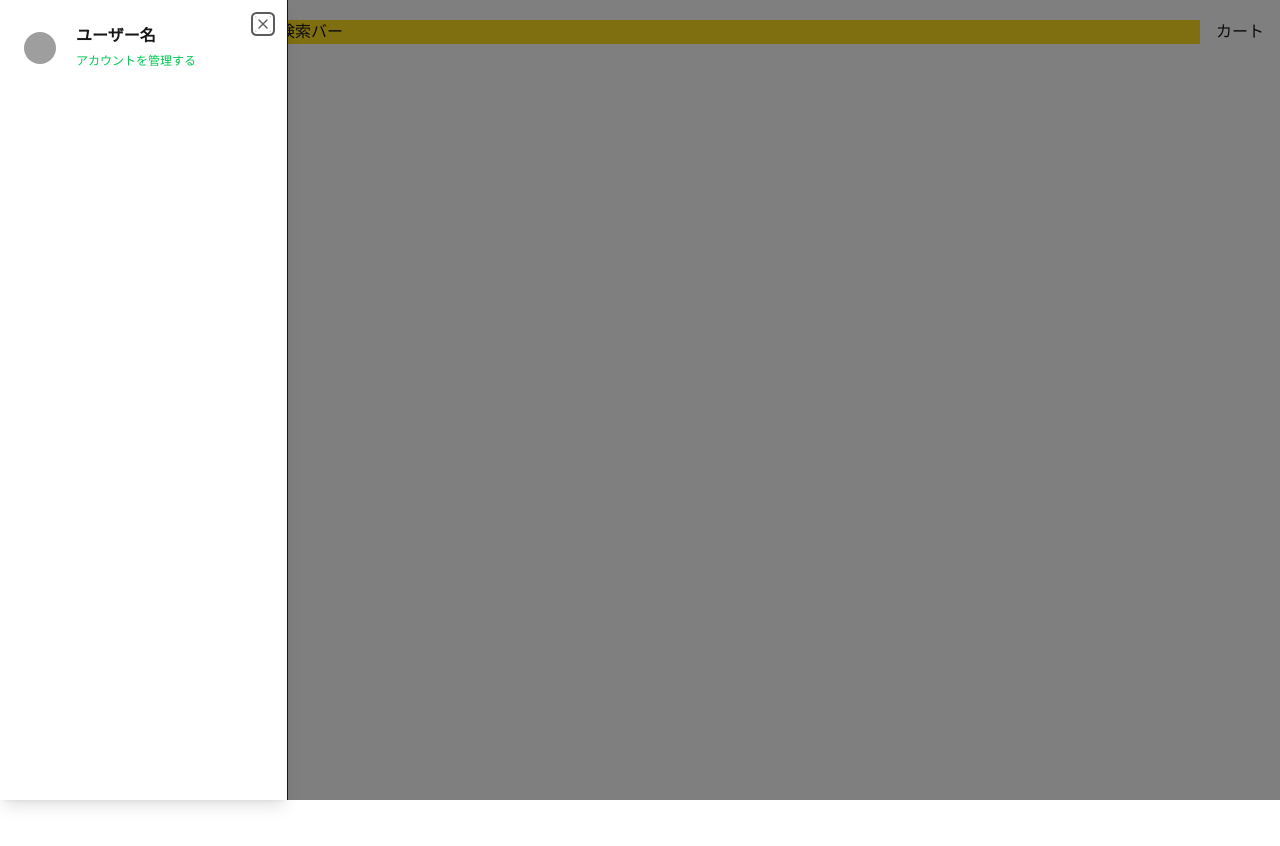
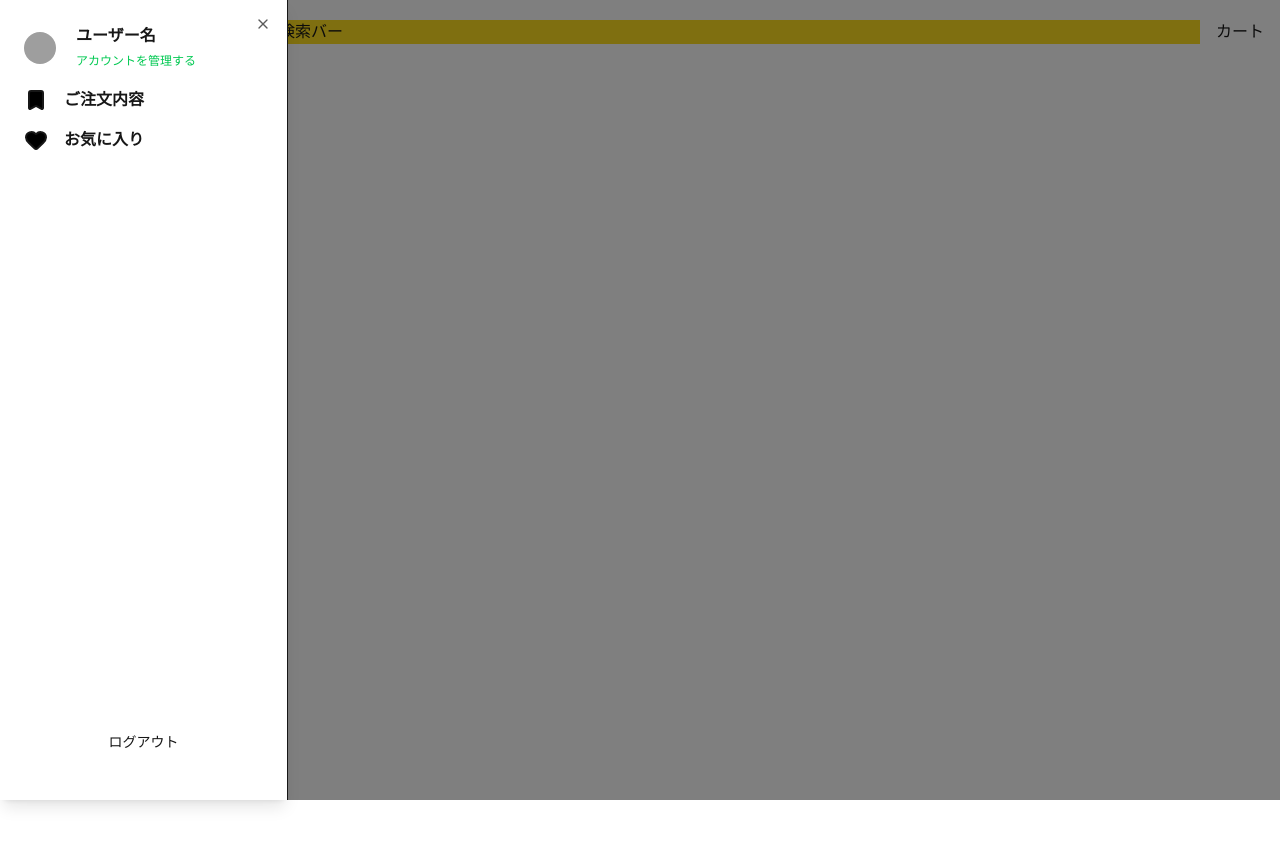
Before and after one commit to yuto-ogata25/food-delivery-app, a Next.js app: page / in a window 1280 px wide. Both pictures are taken after a click on the button 34 px from the left and 32 px from the top of the page. Shown: the top 846 px of the page. Built offline with nearby package versions, Linux system fonts and the light colour scheme; grey boxes are pictures that could not be loaded.

Commit message:
Create Menu List

```diff
--- a/src/components/menu-sheet.tsx
+++ b/src/components/menu-sheet.tsx
@@ -8,7 +8,7 @@ import {
   SheetTitle,
   SheetTrigger,
 } from "@/components/ui/sheet"
-import { Menu } from "lucide-react"
+import { Bookmark, Heart, Menu } from "lucide-react"
 import { Button } from "./ui/button"
 import Link from "next/link"
 import { Avatar, AvatarFallback, AvatarImage } from "@/components/ui/avatar"
@@ -40,6 +40,27 @@ export default function MenuSheet() {
                     </div>
                 </div>
             </div>
+
+            {/* メニューエリア */}
+            <ul className="space-y-4">
+                <li>
+                   <Link href={"orders"} className="flex items-center gap-4">
+                    <Bookmark fill="bg-primary" />
+                    <span className="font-bold">ご注文内容</span>
+                   </Link>
+                </li>
+                <li>
+                   <Link href={"favorites"} className="flex items-center gap-4">
+                    <Heart fill="bg-primary" />
+                    <span className="font-bold">お気に入り</span>
+                   </Link>
+                </li>
+            </ul>
+
+           <SheetFooter>
+            <Button>ログアウト</Button>
+           </SheetFooter>
+
         </SheetContent>
     </Sheet>
   )
```
